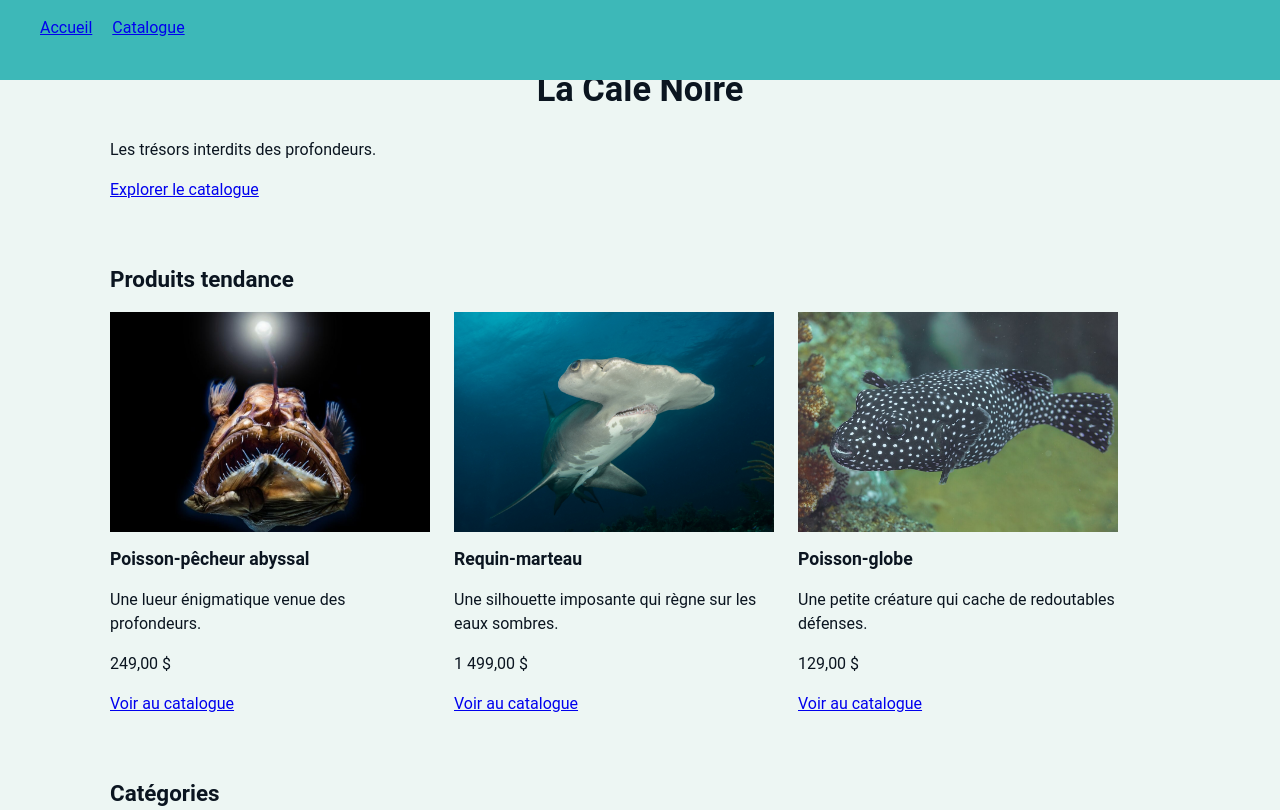
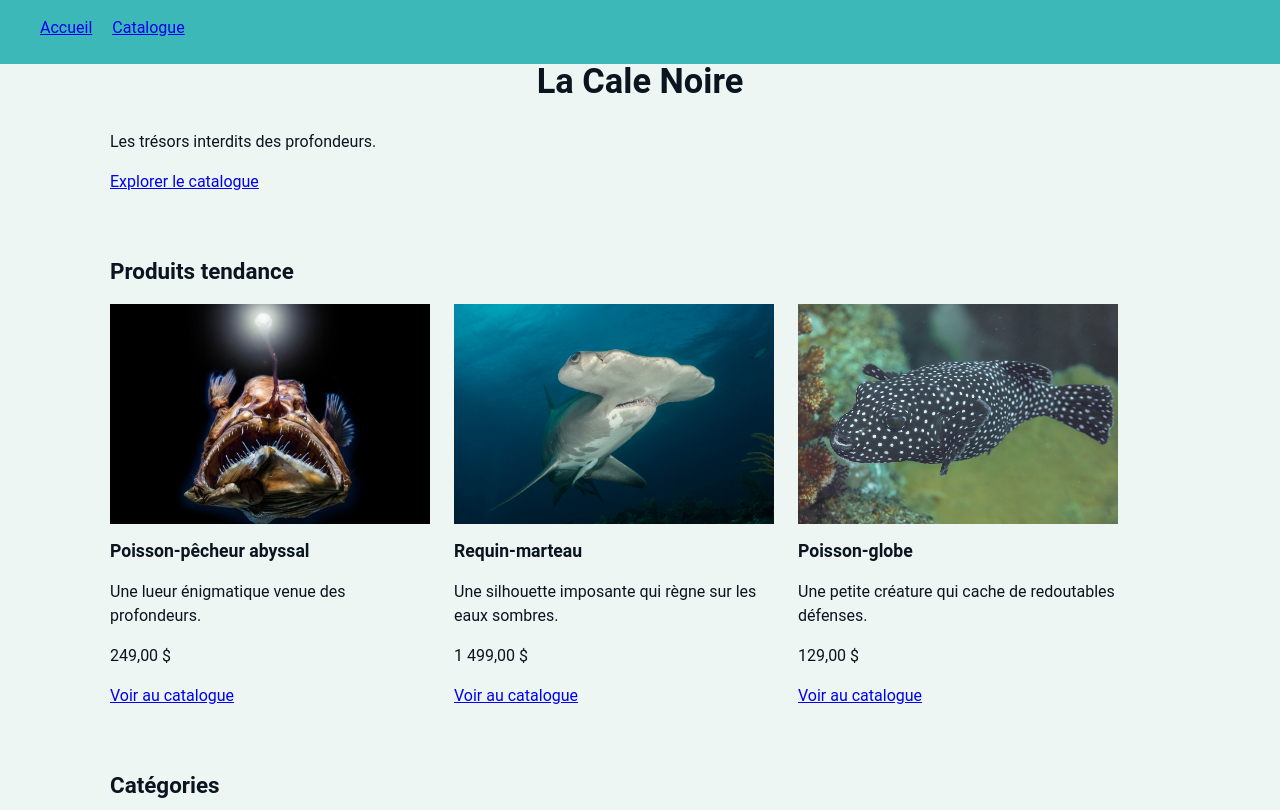
Before and after one commit to nicoraphaelle/TP2_NRGrevatt_MLafortune, a website built with Vite: page index.html in a window 1280 px wide. Shown: the top 810 px of the page. Built offline with nearby package versions, Linux system fonts and the light colour scheme.

Commit message:
fix: width du footer, taille du header

```diff
--- a/src/styles/base/global.css
+++ b/src/styles/base/global.css
@@ -4,7 +4,11 @@
 body{
     background-color:#EDF6F3;
     color: #0B1520;
+    /* override: faire le width du footer 100% en vrai, meme si le browser a des autres parametres*/
+    margin: 0;
+    padding: 0;
 }
+
 
 h1{
     text-align: center;
--- a/src/styles/layouts/header.css
+++ b/src/styles/layouts/header.css
@@ -4,7 +4,7 @@ header{
     display: flex;
     flex-direction: row;
     width: 100%;
-    height:10%;
+    height:8%;
     position: fixed;
     top: 0;
     left: 0;
```
